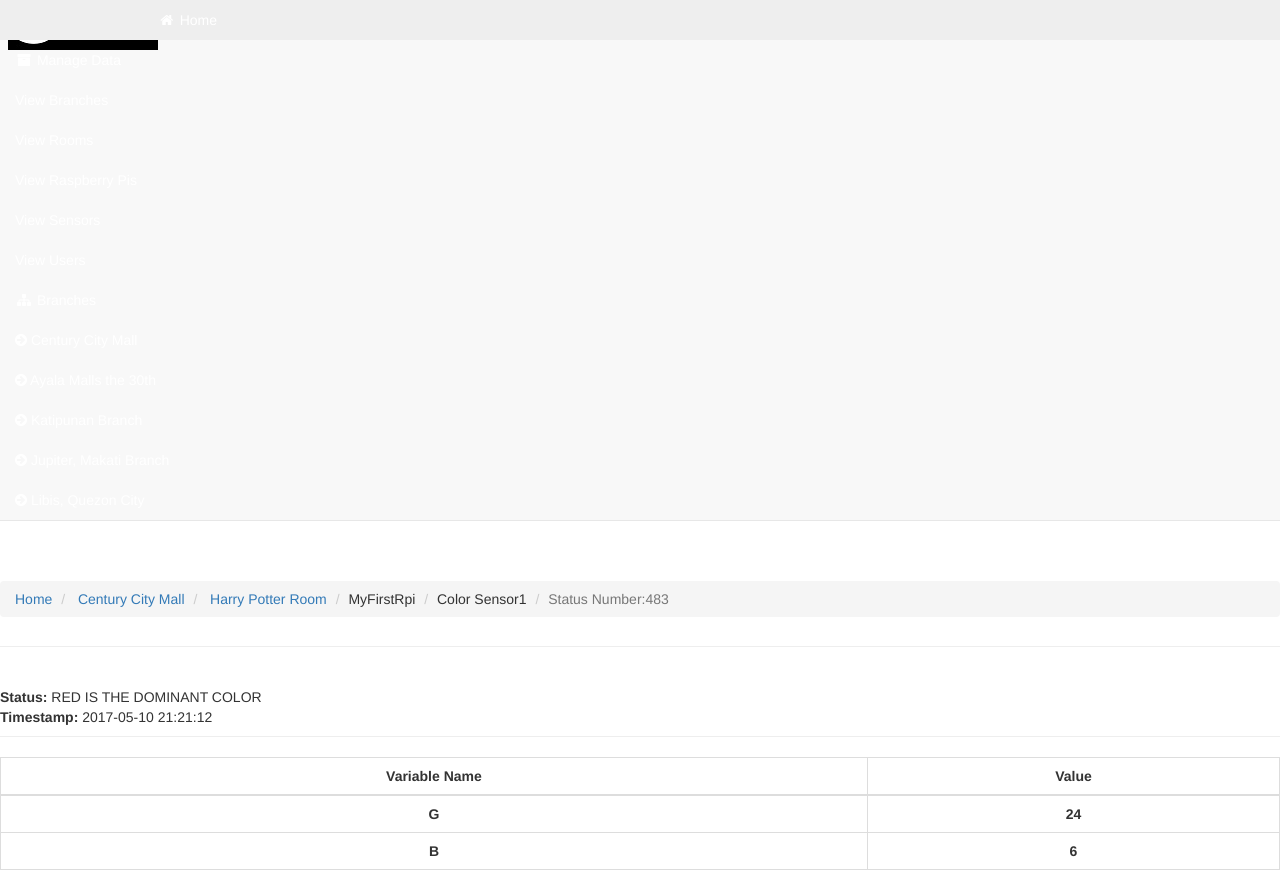
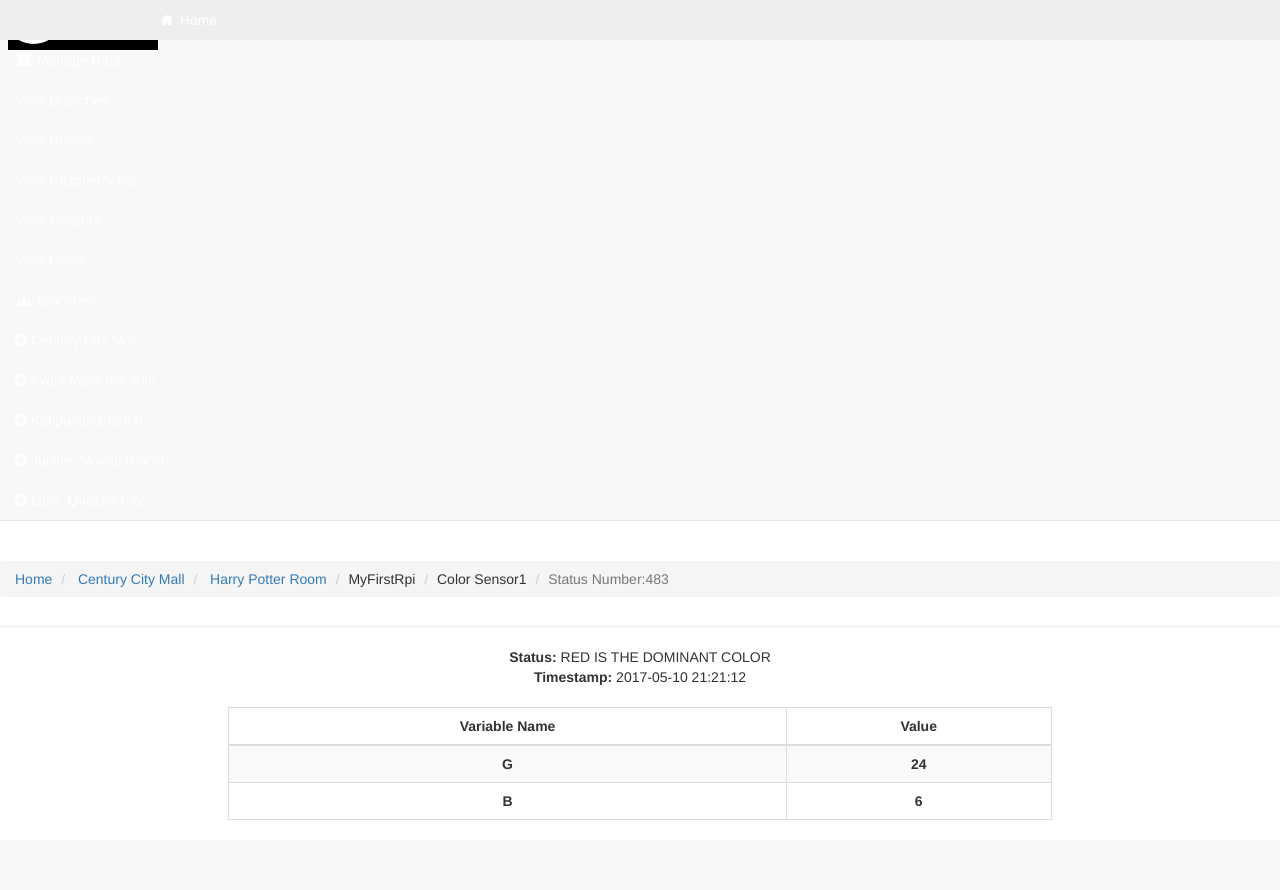
Before and after one commit to johannyucoco/pages, a PHP site: page /showstatusdetail.php?statusID=483 in a window 1280 px wide. After the commit the page ends 820 px from the top, so only its background shows below. Run offline with PHP 8.4, Linux system fonts and the light colour scheme; a user stored in the database is signed in; data comes from the database, SQL or seed files in the repository; lists and menus that the app fills with data are empty; some libraries are stand-ins or nearby versions.

Commit message:
Fixed showstatusdetail page

```diff
--- a/showstatusdetail.php
+++ b/showstatusdetail.php
@@ -42,7 +42,7 @@
     <div id="wrapper">
 
         <!-- Navigation -->
-        <nav class="navbar navbar-default navbar-static-top" role="navigation"  style="margin-top: 0 ; background-color:black">
+        <nav class="navbar navbar-default navbar-static-top" role="navigation"  style="margin-bottom: 0 ; background-color:black">
             <div class="navbar-header">
                 <button type="button" class="navbar-toggle" data-toggle="collapse" data-target=".navbar-collapse">
                     <span class="sr-only">Toggle navigation</span>
@@ -230,8 +230,10 @@
 					";
 					?>
 				</div>
-					<div id="qwert"></div>
-
+				</div>
+				<div id="qwert"></div>
+				<div class="col-lg-12">
+				<div class="row">
 					<?php
 
 
@@ -248,10 +250,20 @@
 							$status = $row['status'];
 							$timestamp = $row['timestamp'];
 
-							echo ' <div class="page-header"> <b> Status:</b> '.$status.' <br><b> Timestamp: </b>  '.$timestamp.' </div> ';
+							echo '<div class="col-lg-2"></div>
+								  <div align="center" class="col-lg-8">
+									 <b> Status:</b> '.$status.'
+									 <br>
+									 <b> Timestamp: </b>  '.$timestamp.'
+									 </div>
+								 ';
 							echo
 										'
-										<table class="table table-stipend table-bordered table-hover" id="roomtable">
+										</div>
+										<div class="col-lg-2"></div>
+										<div class="col-lg-8">
+										<br>
+										<table class="table table-striped table-bordered table-hover" id="roomtable">
 										<thead>
 											<tr>
 
@@ -276,7 +288,7 @@
 									';
 							}
 
-							echo '</tbody> </table>';
+							echo '</tbody> </table></div></div>';
 
 					?>
 
```
